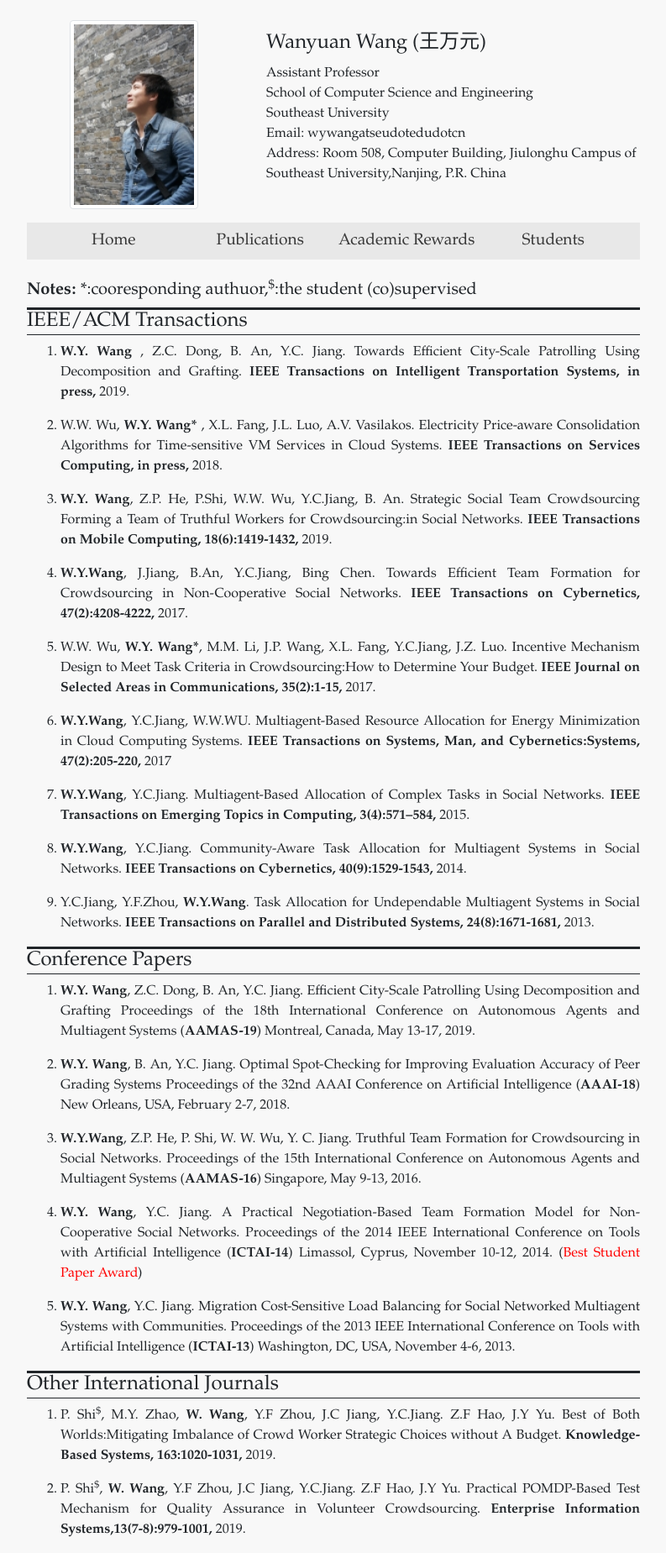
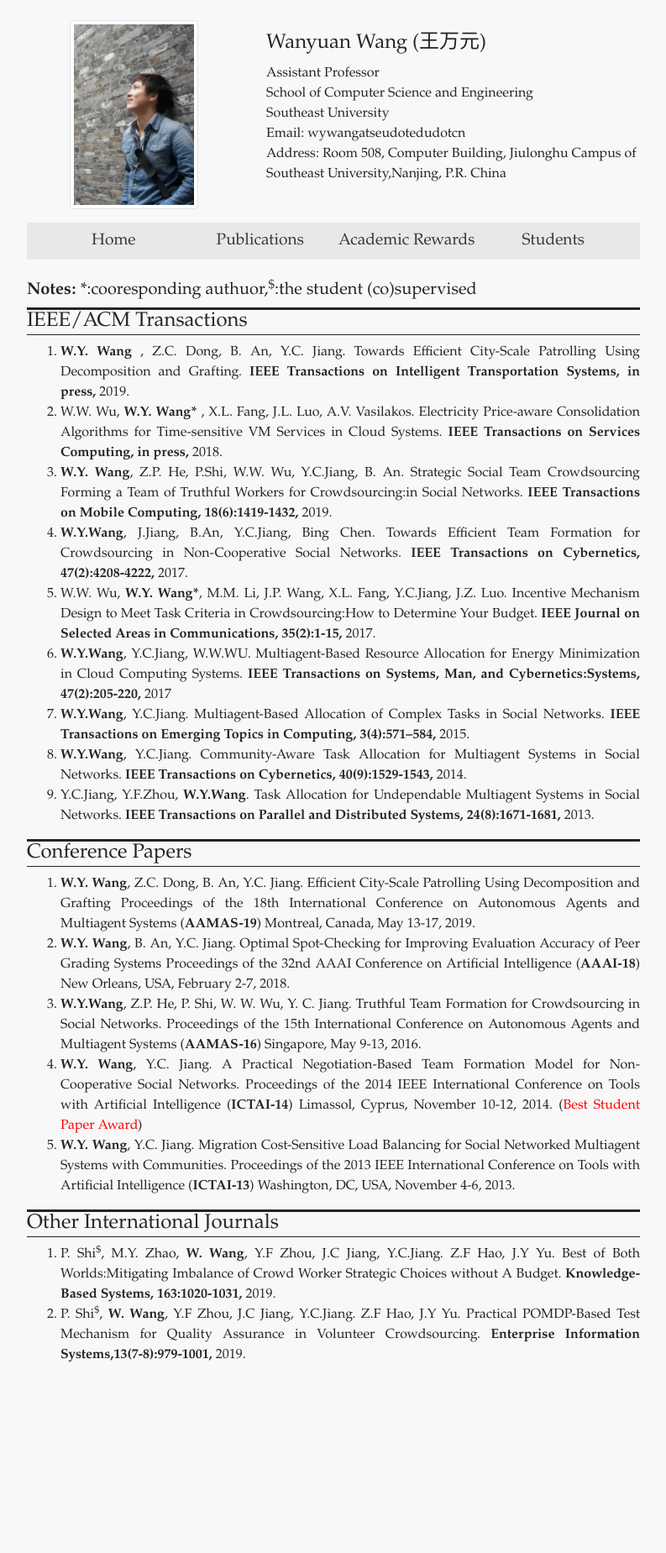
Before and after one commit to wanyuanwang/wanyuanwang.github.io, a Jekyll site: the page built from publications.html, in a window 1280 px wide. Shown: the whole page at 84% size, without its empty margins (243-1036 px from the left). Built offline with Jekyll 4.4.1, drawn with Linux system fonts in a browser that asks for light colours; after the commit the page ends 1641 px from its top, so only the background shows below that.

Commit message:
Update publications.html

```diff
--- a/publications.html
+++ b/publications.html
@@ -7,20 +7,20 @@ layout: default
         <h4 style="border-top:3px solid; border-bottom:1px solid; ">IEEE/ACM Transactions</h4>
         <ol>
             {% for item in site.data.ieee_acm_transactions_papers %}
-                <li> <p style="text-align:justify"> {{item.authors}} {{item.title}} <b>{{item.journal}}</b> {{item.date}} </p> </li>
+                <li> <div style="text-align:justify"> {{item.authors}} {{item.title}} <b>{{item.journal}}</b> {{item.date}} </div> </li>
             {% endfor %}
         </ol>
         <h4 style="border-top:3px solid; border-bottom:1px solid; ">Conference Papers</h4>
         <ol>
             {% for item in site.data.conference_papers %}
-                <li> <p style="text-align:justify"> {{item.authors}} {{item.title}} {{item.conference}} (<b>{{item.conference_abbr}}</b>) {{item.address}} {{item.date}} {{item.others}} </p> </li>
+                <li> <div style="text-align:justify"> {{item.authors}} {{item.title}} {{item.conference}} (<b>{{item.conference_abbr}}</b>) {{item.address}} {{item.date}} {{item.others}} </div> </li>
             {% endfor %}
         </ol>
 
         <h4 style="border-top:3px solid; border-bottom:1px solid; ">Other International Journals</h4>
         <ol>
             {% for item in site.data.other_journal_papers %}
-                <li> <p style="text-align:justify"> {{item.authors}} {{item.title}} <b>{{item.journal}}</b> {{item.date}} </p> </li>
+                <li> <div style="text-align:justify"> {{item.authors}} {{item.title}} <b>{{item.journal}}</b> {{item.date}} </div> </li>
             {% endfor %}
         </ol>
     </div>
```
